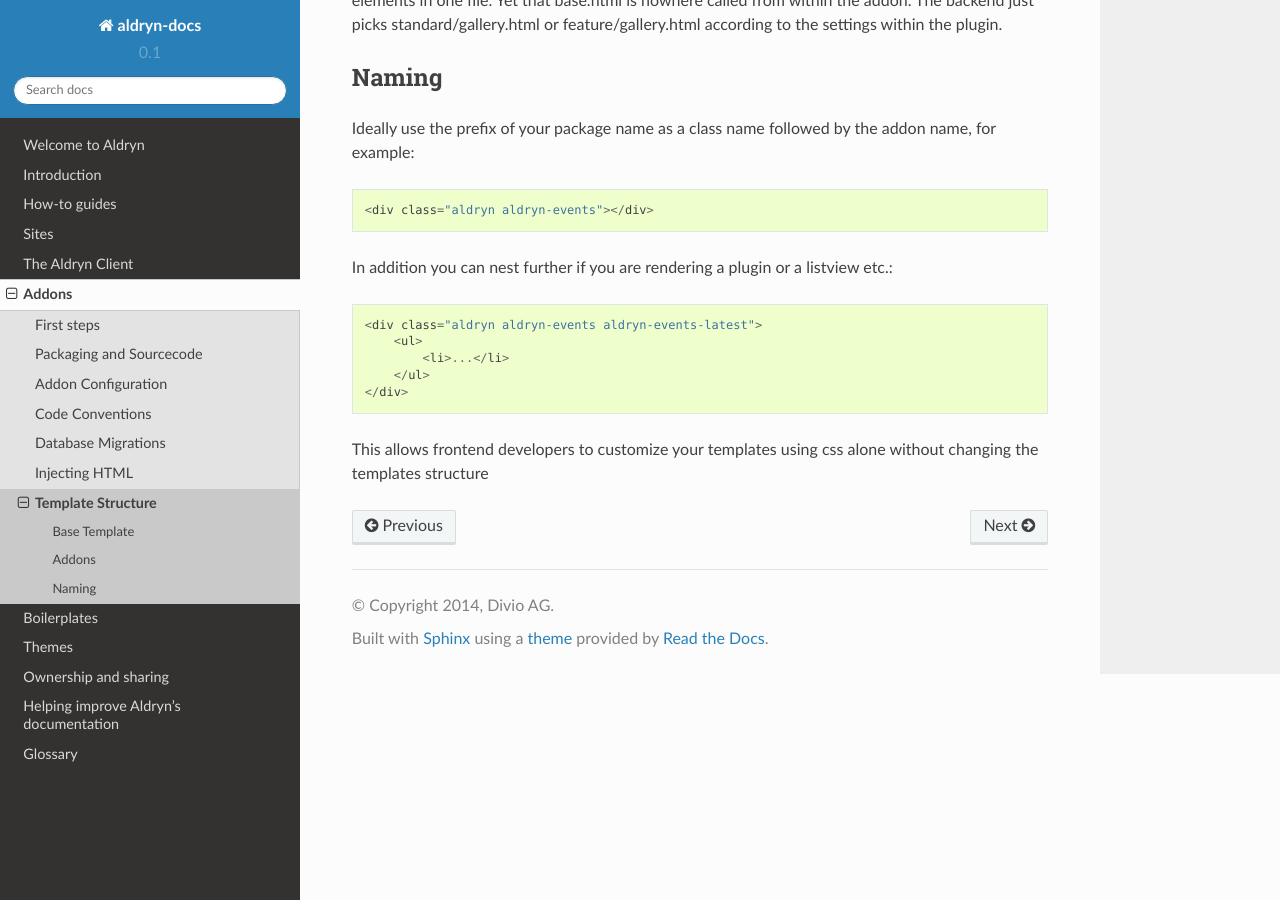
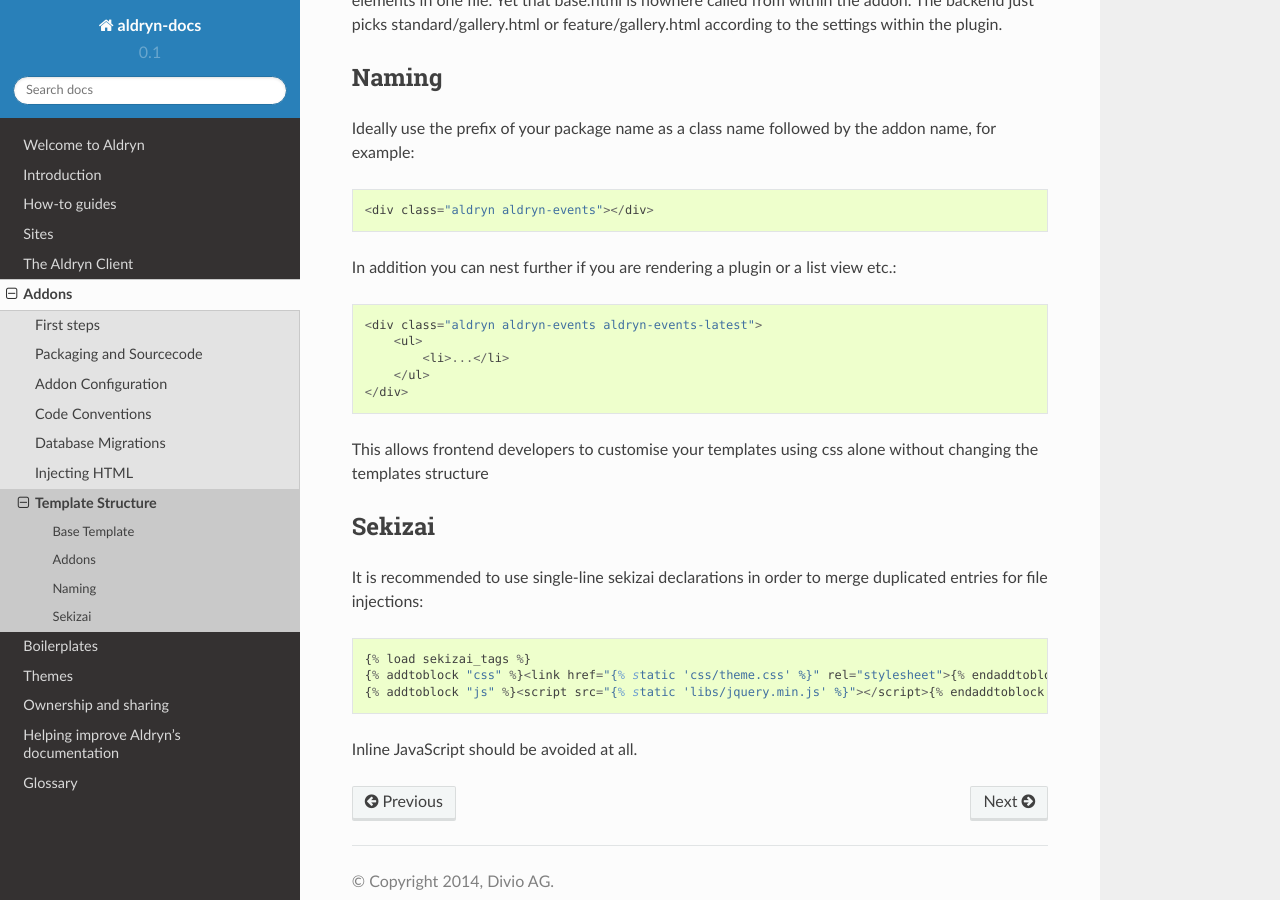
Before and after one commit to aldryn/aldryn-docs, a Sphinx documentation site: the page built from docs/reference/addons/template-structure.rst, in a window 1280 px wide and 900 px high, scrolled down 1459 px. Built offline with Sphinx 7.4.7 and the Read the Docs theme 2.0.0, drawn with Linux system fonts in a browser that asks for light colours.

Commit message:
add sekizai info

```diff
--- a/docs/reference/addons/template-structure.rst
+++ b/docs/reference/addons/template-structure.rst
@@ -79,7 +79,7 @@
 
     <div class="aldryn aldryn-events"></div>
 
-In addition you can nest further if you are rendering a plugin or a listview
+In addition you can nest further if you are rendering a plugin or a list view
 etc.::
 
     <div class="aldryn aldryn-events aldryn-events-latest">
@@ -88,5 +88,17 @@
         </ul>
     </div>
 
-This allows frontend developers to customize your templates using css alone
+This allows frontend developers to customise your templates using css alone
 without changing the templates structure
+
+Sekizai
+-------
+
+It is recommended to use single-line sekizai declarations in order to merge
+duplicated entries for file injections::
+
+    {% load sekizai_tags %}
+    {% addtoblock "css" %}<link href="{% static 'css/theme.css' %}" rel="stylesheet">{% endaddtoblock %}
+    {% addtoblock "js" %}<script src="{% static 'libs/jquery.min.js' %}"></script>{% endaddtoblock %}
+
+Inline JavaScript should be avoided at all.
```
